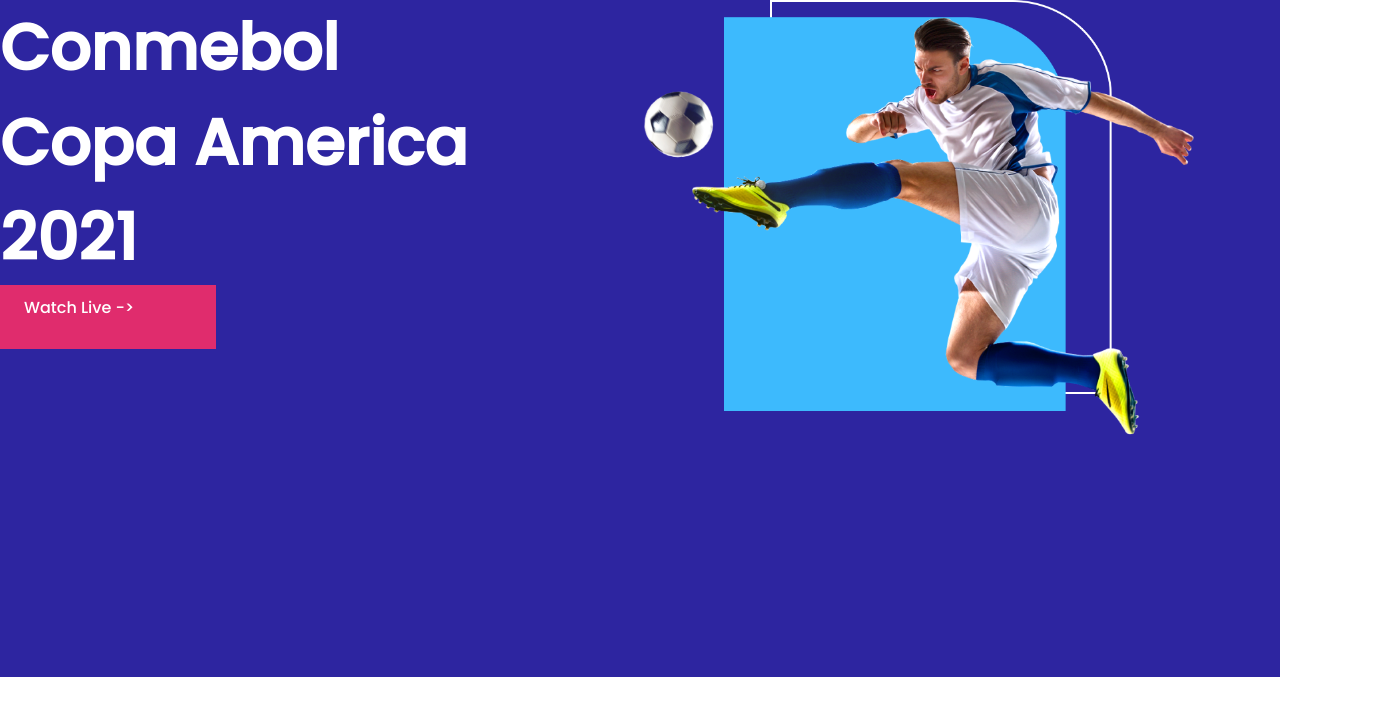
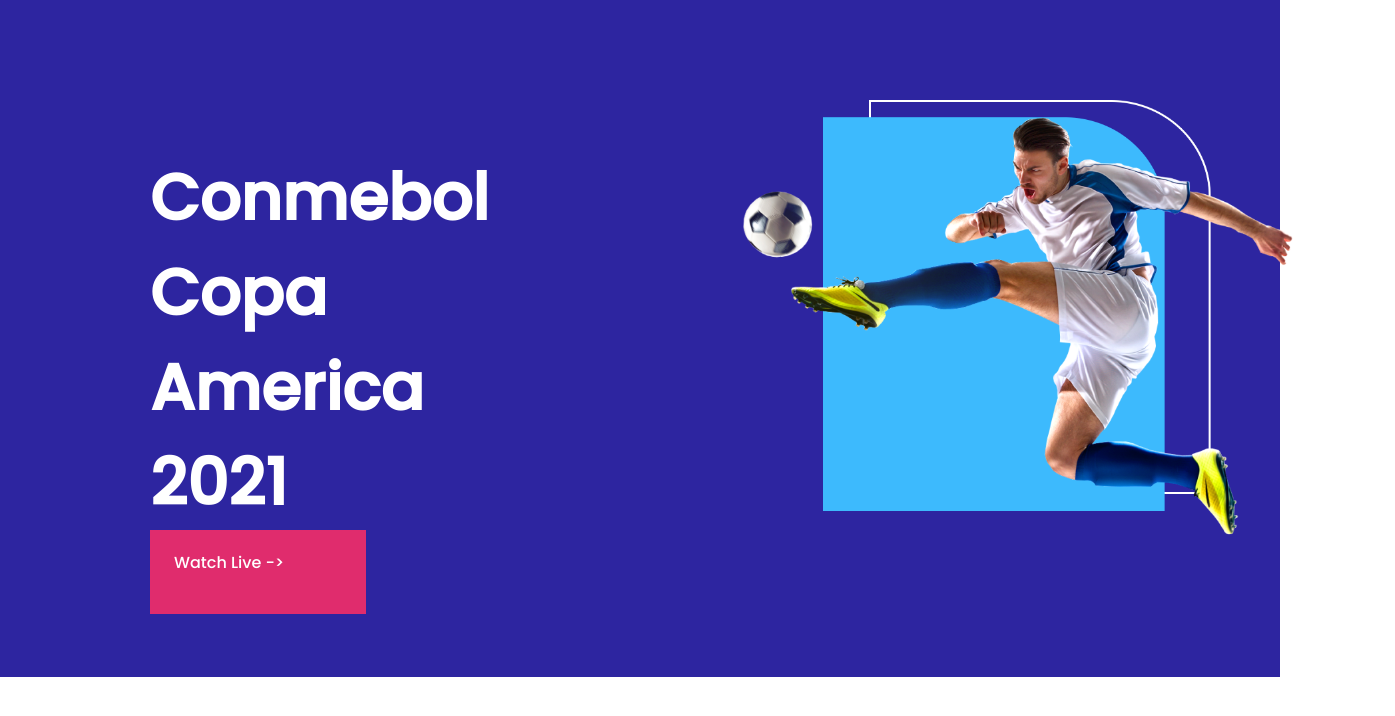
Before and after one commit to imtiiiii/Responsive-Football, a plain HTML site: page index.html in a window 1280 px wide. Shown: the whole page, 1395 px wide, since content can reach past the window. Drawn offline with Linux system fonts and the light colour scheme.

Commit message:
header modify

```diff
--- a/style.css
+++ b/style.css
@@ -21,6 +21,8 @@ header
 .heading-title
 {
 
+
+    padding: 150px;
 }
 .title
 {
@@ -34,10 +36,20 @@ header
     background-color:#E02C6D ;
     width: 168px;
     height: 44px;
-    padding: 10px 24px;
+    padding: 20px 24px;
+    font-size: 16px;
 }
+.heading-image
+{
+
+    padding: 100px;
+
+
+}
+
 .heading-image img
 {
     width: 556.01px;
     height: 438px;
+
 }
```
